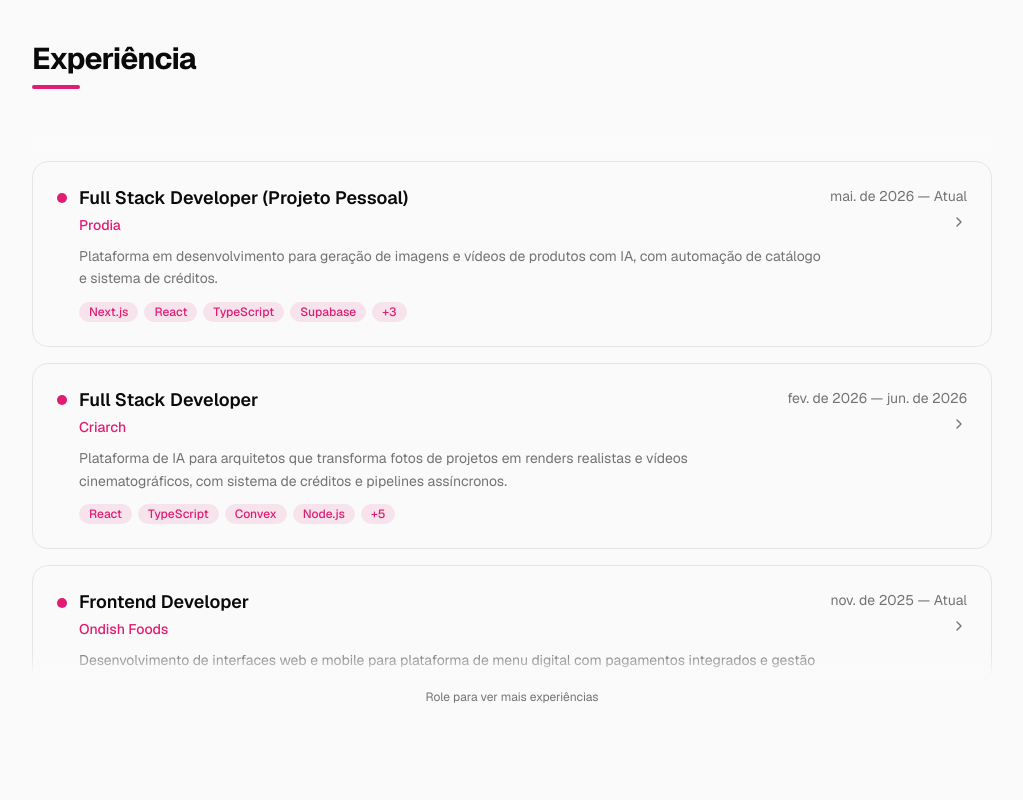
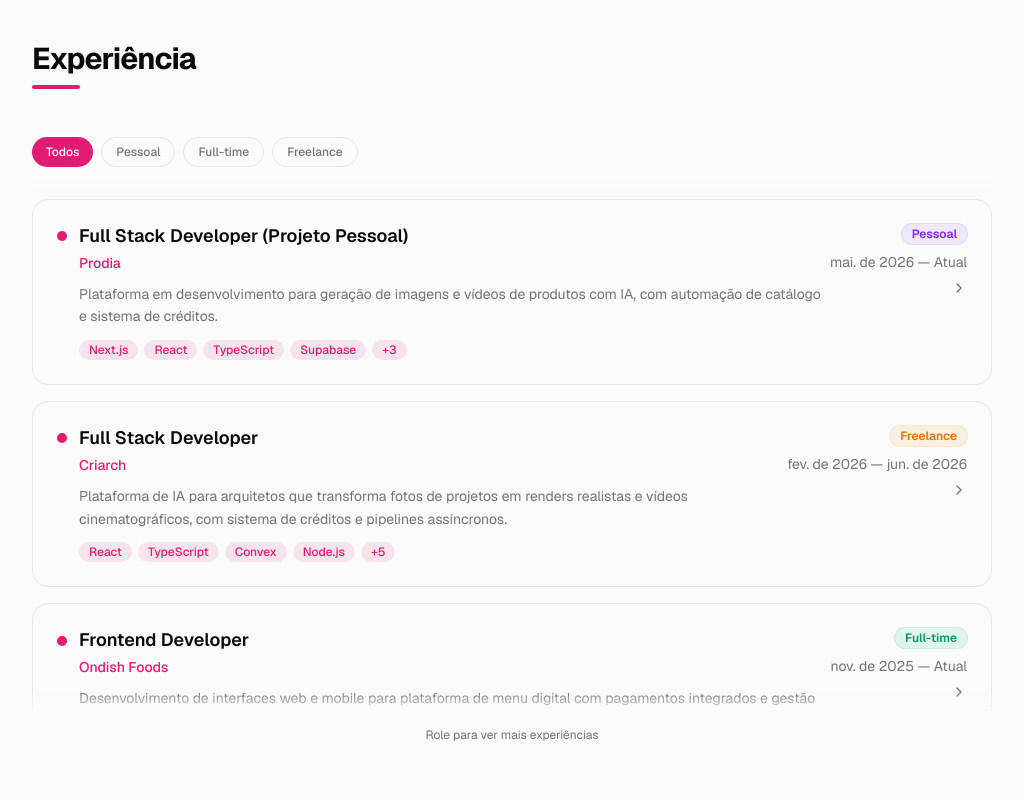
Before and after one commit to Xs1d7/portfolio, a Next.js app: page / in a window 1280 px wide. Shown: the part 1420-2220 px from the top of the page, without its empty margins (128-1151 px from the left). Built offline with nearby package versions, Linux system fonts and the light colour scheme.

Commit message:
Add experience type badges and filtering functionality; update translations

```diff
--- a/src/components/experience-detail.tsx
+++ b/src/components/experience-detail.tsx
@@ -4,7 +4,7 @@ import { motion, AnimatePresence } from "framer-motion";
 import ReactMarkdown, { type Components } from "react-markdown";
 import { useTranslation } from "@/components/language-provider";
 import { MediaGallery } from "@/components/media-gallery";
-import type { ExperienceEntry } from "@/data/experience";
+import { TYPE_BADGE, type ExperienceEntry } from "@/data/experience";
 
 interface Props {
   entry: ExperienceEntry;
@@ -65,7 +65,14 @@ export function ExperienceDetail({ entry, onClose }: Props) {
 
           {/* Header */}
           <div className="mb-6">
-            <p className="text-sm font-medium text-accent">{entry.company}</p>
+            <div className="flex items-center gap-2">
+              <p className="text-sm font-medium text-accent">{entry.company}</p>
+              <span
+                className={`shrink-0 rounded-full px-2.5 py-0.5 text-xs font-semibold ${TYPE_BADGE[entry.type]}`}
+              >
+                {t.experience.types[entry.type]}
+              </span>
+            </div>
             <h3 className="mt-1 text-xl font-bold tracking-tight text-foreground sm:text-2xl">
               {entry.role[locale]}
             </h3>
--- a/src/data/experience.ts
+++ b/src/data/experience.ts
@@ -5,8 +5,20 @@ export interface MediaItem {
   poster?: string;
 }
 
+export type ExperienceType = "personal" | "fulltime" | "freelance";
+
+export const TYPE_BADGE: Record<ExperienceType, string> = {
+  personal:
+    "bg-violet-500/10 text-violet-600 ring-1 ring-violet-500/20 dark:text-violet-400",
+  fulltime:
+    "bg-emerald-500/10 text-emerald-600 ring-1 ring-emerald-500/20 dark:text-emerald-400",
+  freelance:
+    "bg-amber-500/10 text-amber-600 ring-1 ring-amber-500/20 dark:text-amber-400",
+};
+
 export interface ExperienceEntry {
   id: string;
+  type: ExperienceType;
   company: string;
   role: { pt: string; en: string };
   period: { start: string; end: string | null };
@@ -21,6 +33,7 @@ export interface ExperienceEntry {
 export const experienceEntries: ExperienceEntry[] = [
   {
     id: "prodia",
+    type: "personal",
     company: "Prodia",
     role: {
       pt: "Full Stack Developer (Projeto Pessoal)",
@@ -74,6 +87,7 @@ This project demonstrates my ability to design and build a complete product, inc
 
   {
     id: "criarch",
+    type: "freelance",
     company: "Criarch",
     role: {
       pt: "Full Stack Developer",
@@ -144,6 +158,7 @@ My work spans both backend (APIs, integrations, processing logic) and frontend (
   },
   {
     id: "ondish-foods",
+    type: "fulltime",
     company: "Ondish Foods",
     role: {
       pt: "Frontend Developer",
@@ -210,6 +225,7 @@ I also built the platform's marketing landing page, responsible for presenting t
   },
   {
     id: "athena-ti",
+    type: "fulltime",
     company: "Athena Tecnologia da Informação",
     role: {
       pt: "Full Stack Developer",
@@ -289,6 +305,7 @@ The project required strong autonomy, adaptability, continuous learning, and the
   },
   {
     id: "software-precisao",
+    type: "fulltime",
     company: "Software Precisão",
     role: {
       pt: "Back-End Developer",
@@ -349,6 +366,7 @@ I also participated in technical meetings with clients and handled production is
   },
   {
     id: "andrinno",
+    type: "freelance",
     company: "Andrinno Software House",
     role: {
       pt: "Backend Developer",
@@ -387,6 +405,7 @@ The focus was to create a reliable backend foundation for complex queries, with
   },
   {
     id: "devnology",
+    type: "fulltime",
     company: "Devnology",
     role: {
       pt: "Back-End Developer (RPA)",
--- a/src/sections/experience.tsx
+++ b/src/sections/experience.tsx
@@ -5,8 +5,20 @@ import { motion } from "framer-motion";
 import { useTranslation } from "@/components/language-provider";
 import { SectionHeading } from "@/components/section-heading";
 import { ExperienceDetail } from "@/components/experience-detail";
-import { experienceEntries, type ExperienceEntry } from "@/data/experience";
+import {
+  experienceEntries,
+  TYPE_BADGE,
+  type ExperienceEntry,
+  type ExperienceType,
+} from "@/data/experience";
 import type { Locale } from "@/components/language-provider";
+
+const FILTERS: Array<ExperienceType | "all"> = [
+  "all",
+  "personal",
+  "fulltime",
+  "freelance",
+];
 
 function formatPeriod(start: string, end: string | null, locale: Locale, presentLabel: string) {
   const fmt = (d: string) => {
@@ -22,10 +34,36 @@ function formatPeriod(start: string, end: string | null, locale: Locale, present
 export function Experience() {
   const { t, locale } = useTranslation();
   const [selected, setSelected] = useState<ExperienceEntry | null>(null);
+  const [filter, setFilter] = useState<ExperienceType | "all">("all");
+
+  const filtered =
+    filter === "all"
+      ? experienceEntries
+      : experienceEntries.filter((entry) => entry.type === filter);
+
+  const filterLabel = (key: ExperienceType | "all") =>
+    key === "all" ? t.experience.filterAll : t.experience.types[key];
 
   return (
     <section id="experience" className="scroll-mt-20 py-16 sm:py-24">
       <SectionHeading>{t.experience.title}</SectionHeading>
+
+      {/* Type filters */}
+      <div className="mb-2 flex flex-wrap gap-2">
+        {FILTERS.map((key) => (
+          <button
+            key={key}
+            onClick={() => setFilter(key)}
+            className={`rounded-full px-3.5 py-1.5 text-xs font-medium transition-colors ${
+              filter === key
+                ? "bg-accent text-white"
+                : "border border-border text-muted hover:border-accent/40 hover:text-foreground"
+            }`}
+          >
+            {filterLabel(key)}
+          </button>
+        ))}
+      </div>
 
       {/* Scroll container with fade gradients */}
       <div className="relative">
@@ -35,7 +73,7 @@ export function Experience() {
         {/* Scrollable list — shows ~3 items, rest via scroll */}
         <div className="scrollbar-hidden max-h-[520px] overflow-y-auto py-4 sm:max-h-[540px] sm:py-6">
           <div className="space-y-4">
-            {experienceEntries.map((entry, i) => (
+            {filtered.map((entry, i) => (
               <motion.button
                 key={entry.id}
                 initial={{ opacity: 0, y: 20 }}
@@ -82,7 +120,14 @@ export function Experience() {
                   </div>
 
                   {/* Period + indicators */}
-                  <div className="flex items-center gap-2 pl-[22px] sm:flex-col sm:items-end sm:pl-0">
+                  <div className="flex flex-wrap items-center gap-2 pl-[22px] sm:flex-col sm:items-end sm:pl-0">
+                    {/* Type badge */}
+                    <span
+                      className={`shrink-0 rounded-full px-2.5 py-0.5 text-xs font-semibold ${TYPE_BADGE[entry.type]}`}
+                    >
+                      {t.experience.types[entry.type]}
+                    </span>
+
                     <time className="shrink-0 text-xs text-muted sm:text-sm">
                       {formatPeriod(entry.period.start, entry.period.end, locale, t.experience.present)}
                     </time>
--- a/src/translations/en.json
+++ b/src/translations/en.json
@@ -34,6 +34,12 @@
     "present": "Present",
     "overview": "About the project",
     "contribution": "My role",
+    "filterAll": "All",
+    "types": {
+      "personal": "Personal",
+      "fulltime": "Full-time",
+      "freelance": "Freelance"
+    },
     "technologies": "Technologies",
     "gallery": "Gallery",
     "visitSite": "Visit site",
--- a/src/translations/pt.json
+++ b/src/translations/pt.json
@@ -33,6 +33,12 @@
     "present": "Atual",
     "overview": "Sobre o projeto",
     "contribution": "Minha atuação",
+    "filterAll": "Todos",
+    "types": {
+      "personal": "Pessoal",
+      "fulltime": "Full-time",
+      "freelance": "Freelance"
+    },
     "technologies": "Tecnologias",
     "gallery": "Galeria",
     "visitSite": "Visitar site",
```
